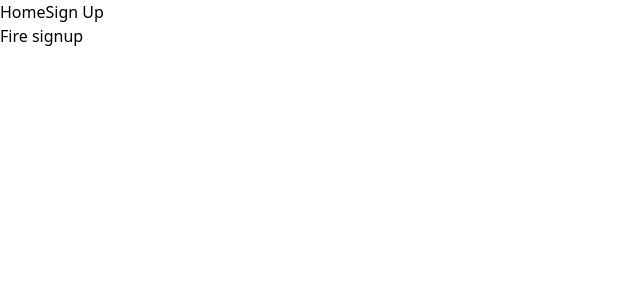
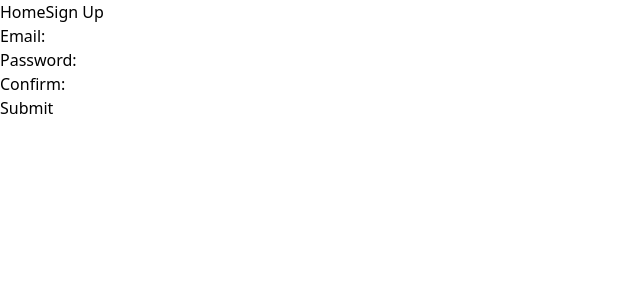
Before and after one commit to crespire/buysell, a React (Create React App) app in the folder client/: page /signup in a window 1280 px wide. Shown: the top 300 px of the page, without its empty margins (0-640 px from the left). Built offline with nearby package versions, Linux system fonts and the light colour scheme.

Commit message:
feat: add basic signup form

```diff
--- a/client/src/components/Signup.tsx
+++ b/client/src/components/Signup.tsx
@@ -1,14 +1,34 @@
 import { useAuth } from '../providers/AuthProvider';
+import useForm from '../hooks/useForm';
 
 function Signup() {
   const { signUp } = useAuth();
-
-  const handleClick = () => {
-    signUp('test2@test.com', '123456');
-  };
+  const { values, errors, handleChange, handleSubmit, handleBlur } = useForm(signUp);
 
   return (
-    <button onClick={handleClick}>Fire signup</button>
+    <div>
+      <form onSubmit={(e) => {handleSubmit(e, values['email'], values['pass'])}}>
+        <label htmlFor="email">Email: </label>
+        <input type="text" name="email" onChange={handleChange} onBlur={handleBlur} value={values['email'] || ''} pattern="^[\w.]+@([\w-]+\.)+[\w-]{2,4}$" data-error="Email format incorrect." />
+        { errors.email
+          ? <p>{errors.email}</p>
+          : <br /> }
+        <label htmlFor="pass">Password: </label>
+        <input type="password" name="pass" onChange={handleChange} onBlur={handleBlur} value={values['pass'] || ''} pattern="^(?=.*\d).{8,}$" data-error="Password must be at least 8 characters and must contain a digit." />
+        { errors.pass
+          ? <p>{errors.pass}</p>
+          : <br /> }
+        <label htmlFor="passconf">Confirm: </label>
+        <input type="password" name="passconf" onChange={handleChange} onBlur={handleBlur} value={values['passconf'] || ''} pattern="^(?=.*\d).{8,}$" data-error="Password must match." data-confirm={true} />
+        { errors.passconf
+          ? <p>{errors.passconf}</p>
+          : <br />
+        }
+        <button type="submit">Submit</button>
+      </form>
+
+    </div>
+
   );
 }
 
```
